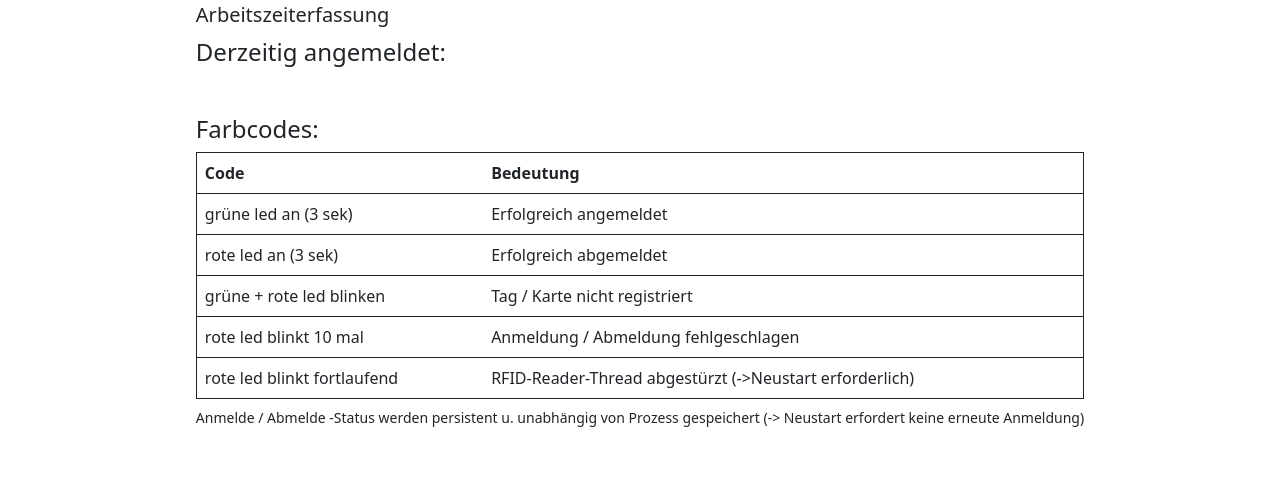
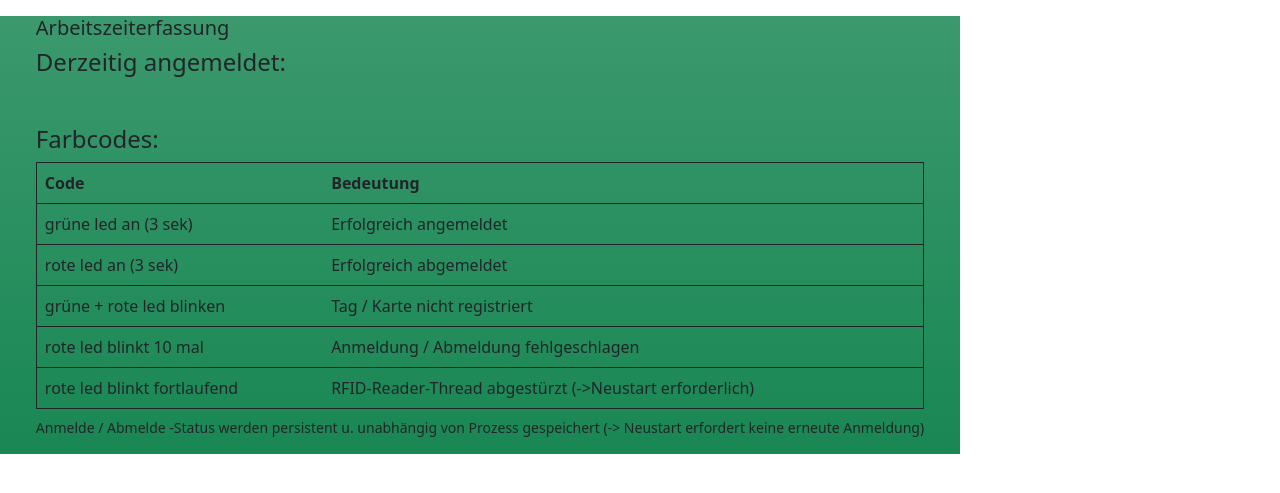
Before and after one commit to dW5kZWFk/timetrackingRFID, a Flask app: page / in a window 1280 px wide. Shown: the top 493 px of the page. Run offline with Flask 2, Linux system fonts and the light colour scheme; data that the repository does not hold is empty.

Commit message:
design changes

```diff
--- a/templates/state.html
+++ b/templates/state.html
@@ -9,9 +9,9 @@
 </head>
 <body>
 
-<div class="d-flex align-content-center justify-content-center">
+<div class="w-75 mt-3 bg-success bg-gradient d-flex align-content-center justify-content-center">
 <fieldset>
-<legend class="lead">Arbeitszeiterfassung</legend>
+<legend class="lead h1">Arbeitszeiterfassung</legend>
 
     <div class="mb-3 mt-3">
         <h4>Derzeitig angemeldet:</h4> <br>
```
